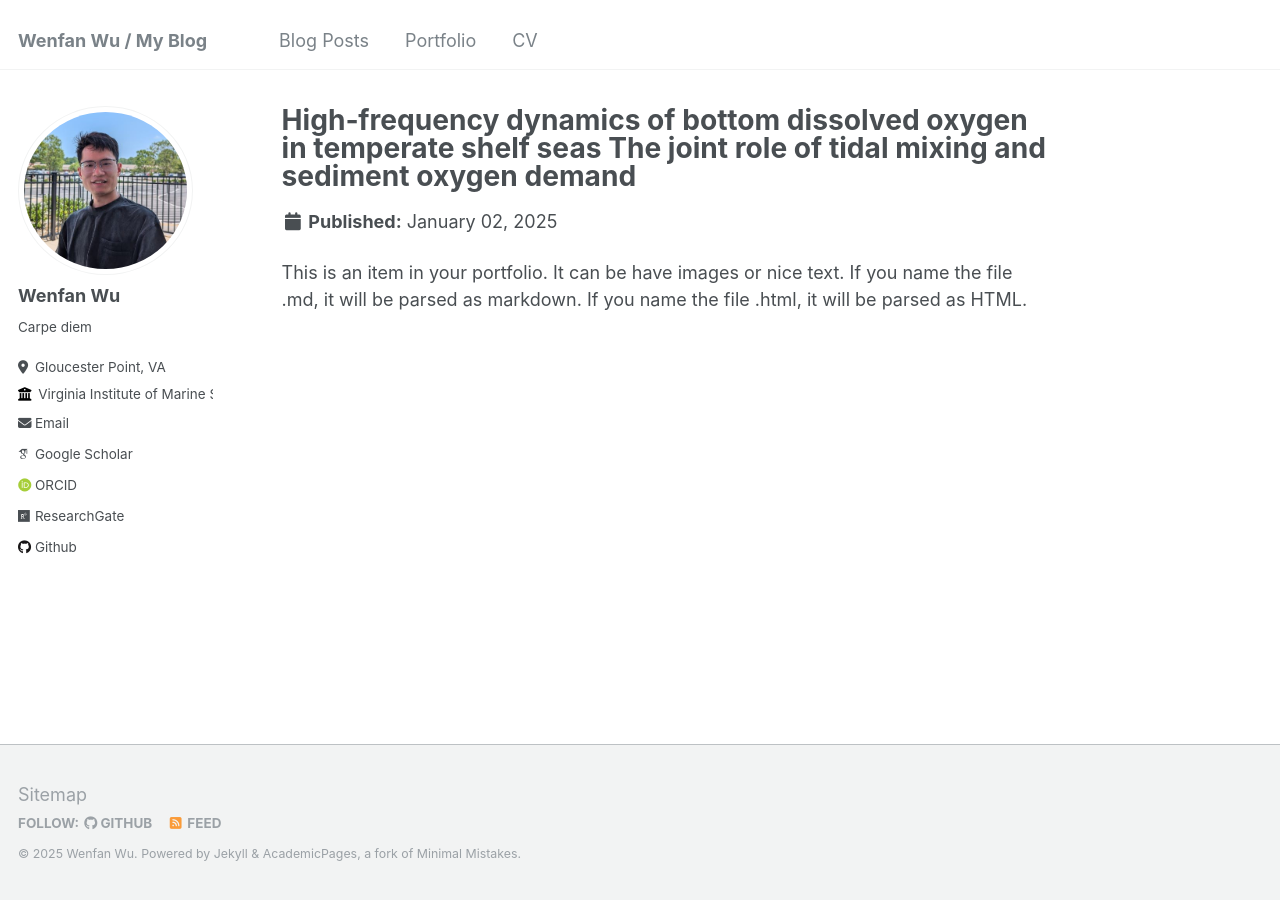
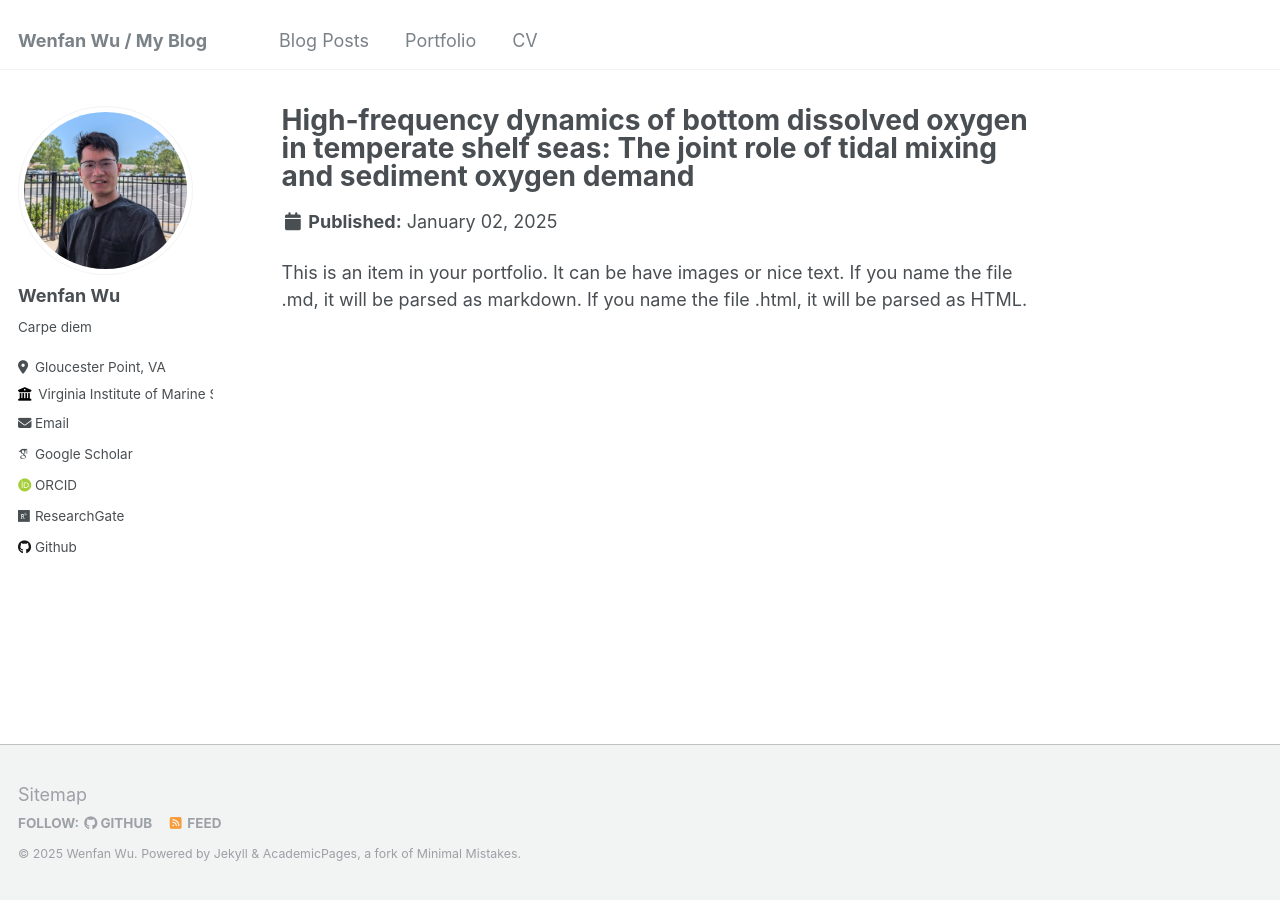
Before and after one commit to wenfanwu/wenfanwu.github.io, a Jekyll site: the page built from _portfolio/portfolio-1.md, in a window 1280 px wide. Built offline with Jekyll 4.4.1, drawn with Linux system fonts in a browser that asks for light colours; some web fonts are replaced; part of the change alters nothing that is shown.

```diff
--- a/_portfolio/portfolio-1.md
+++ b/_portfolio/portfolio-1.md
@@ -1,6 +1,6 @@
 ---
-title: "High‐frequency dynamics of bottom dissolved oxygen in temperate shelf seas The joint role of tidal mixing and sediment oxygen demand"
-excerpt: "Short description of portfolio item number 1<br/><img src='/images/portfolio.png'>"
+title: "High‐frequency dynamics of bottom dissolved oxygen in temperate shelf seas: The joint role of tidal mixing and sediment oxygen demand"
+excerpt: "Short description of portfolio item number 1<br/><img src='/images/portfolio_s1.png'>"
 collection: portfolio
 ---
 
```
